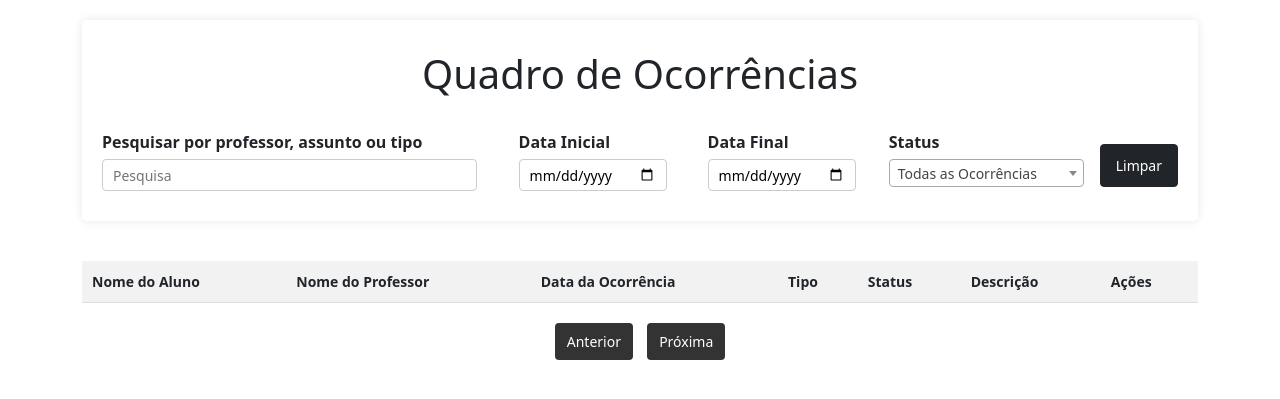
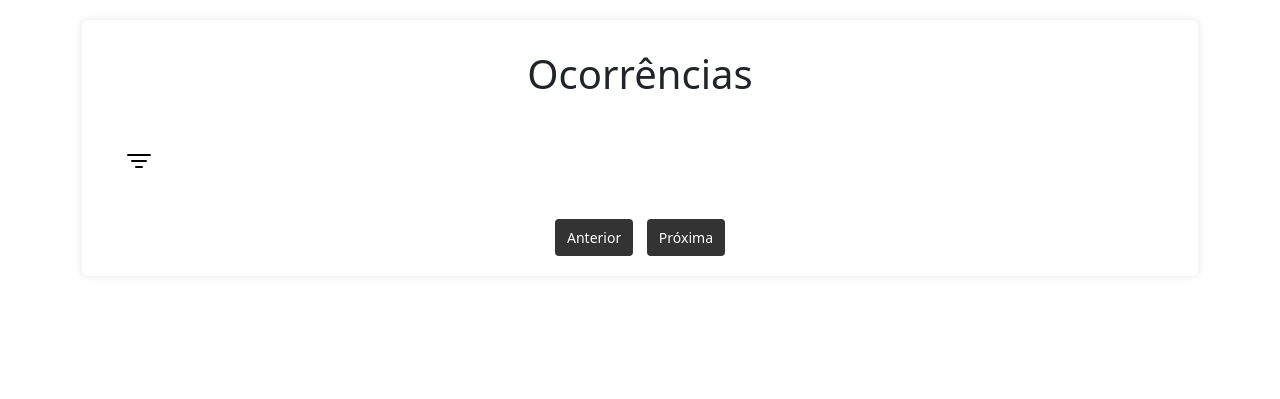
Before and after one commit to Homailson/SchoolWarden, a Flask app: template app/templates/common/manager_occurrence.html in a window 1280 px wide. Shown: the part 77-476 px from the top of the page. Run offline with Flask 3, Linux system fonts and the light colour scheme; the template is opened without the code that fills it: most values are stand-ins (such as "Sample title", 1, 10 or a date in 2020); lists and menus that the app fills with data are empty; some libraries are stand-ins or nearby versions.

Commit message:
gerir ocorrencias esta bom

```diff
--- a/app/static/css/style.css
+++ b/app/static/css/style.css
@@ -1,10 +1,8 @@
-h1 {
+/* Estilos Globais e Gerais */
+h1,
+h2 {
     margin-top: 10px;
     margin-bottom: 10px;
-}
-
-h2 {
-    margin-top: 10px;
 }
 
 .navbar-nav {
@@ -44,38 +42,22 @@ h2 {
 .form-control:focus {
     border-color: #495057;
     box-shadow: 0 0 0 0.2rem rgba(0, 0, 0, 0.1);
-
 }
 
-.vertical-menu {
-    margin-top: 20px;
+/* Estilos para Menu Vertical e Botões */
+.vertical-menu .btn {
+    width: 180px;
+    padding: 10px 15px;
+    border-radius: 4px;
+    font-size: 14px;
+    cursor: pointer;
 }
 
-.vertical-menu .btn.btn-block {
-    width: 180px;
-}
-
-.vertical-menu .btn.btn-block:hover {
+.vertical-menu .btn:hover {
     background-color: #555;
 }
 
-.container {
-    display: flex;
-    flex-direction: column;
-}
-
-.teacher_form {
-    width: 75%;
-    margin-top: 2rem;
-    align-self: center;
-}
-
-.student_form {
-    width: 75%;
-    margin-top: 2rem;
-    align-self: center;
-}
-
+/* Estilos para Layout Responsivo */
 @media (max-width: 992px) {
     .vertical-menu {
         text-align: center;
@@ -217,37 +240,48 @@ select {
 
 .btn-delete {
     background-color: #dc3545;
-    color: #fff;
-    border: none;
 }
 
 .btn-delete:hover {
     background-color: #c82333;
 }
 
-table {
-    width: 100%;
-    border-collapse: collapse;
-    margin-top: 20px;
-    font-size: 14px;
+/* Estilos para Cards e Grupos de Botões */
+.card-deck {
+    display: grid;
+    grid-template-columns: repeat(auto-fit, minmax(300px, 1fr));
+    grid-gap: 20px;
 }
 
-th,
-td {
-    padding: 10px;
-    text-align: left;
-    border-bottom: 1px solid #ddd;
+.card {
+    background-color: #fff;
+    padding: 15px;
+    border-radius: 5px;
+    box-shadow: 0 4px 8px rgba(0, 0, 0, 0.1);
 }
 
-th {
-    background-color: #f2f2f2;
+.card-title {
+    font-size: 1.2rem;
     font-weight: bold;
+    margin-bottom: 10px;
 }
 
-tbody tr:nth-child(even) {
-    background-color: #f9f9f9;
+.card-subtitle {
+    font-size: 1rem;
+    color: #666;
+    margin-bottom: 10px;
 }
 
+.card-text {
+    font-size: 1rem;
+    margin-bottom: 10px;
+}
+
+.btn-group {
+    margin-top: 10px;
+}
+
+/* Estilos para Paginação e Área de Filtro */
 #pagination {
     margin-top: 20px;
     text-align: center;
@@ -268,47 +302,63 @@ tbody tr:nth-child(even) {
     background-color: #555;
 }
 
-.filter_area {
-    display: flex;
+/* Estilos para Área de Filtro */
+.filter-menu {
+    background-color: #ffffff;
+    padding: 5px;
+    margin-bottom: 5px;
 }
 
-
-.filter_area label {
-    font-size: 1rem;
-    font-weight: bolder;
-    white-space: nowrap;
-    overflow: hidden;
+.filter-group {
+    margin-bottom: 10px;
 }
 
-.searchInput {
-    flex: 1;
-    width: 90%;
-    height: 2rem;
+.filter-group label {
+    display: block;
+    font-weight: bold;
+    margin-bottom: 5px;
 }
 
-.start_date {
-    height: 2rem;
+.filter-group input,
+.filter-group select {
+    width: 100%;
+    padding: 8px;
+    border: 1px solid #dddddd;
+    border-radius: 4px;
+    font-size: 14px;
 }
 
-.end_date {
-    height: 2rem;
+.filter-group input[type="date"] {
+    padding: 6px;
 }
 
-.select2-container--default .select2-selection--single {
-    height: 2rem;
+.filter-group select {
+    padding: 8px;
 }
 
-button.btn.btn-dark.filter {
-    height: 60%;
-    align-self: center;
-    margin-left: 1rem;
+.btn-dark {
+    background-color: #343a40;
+    color: #ffffff;
+    border: 1px solid #343a40;
 }
 
-button.btn.btn-dark.filter {
-    box-shadow: none;
+.btn-dark:hover {
+    background-color: #23272b;
+    border-color: #1d2124;
 }
 
+.hidden {
+    display: none;
+}
+
+/* Estilos para Títulos de Seção */
 .container__occurrence__title {
     margin-bottom: 2rem;
     text-align: center;
 }
+
+.rotate-up {
+    transform: rotate(180deg);
+    transition: transform 0.3s ease;
+    /* adiciona uma transição suave para a rotação */
+}
--- a/app/templates/common/manager_occurrence.html
+++ b/app/templates/common/manager_occurrence.html
@@ -15,38 +15,49 @@ Usuário
 {% block content %}
 
 <div class="container__occurrence">
-    <h1 class="container__occurrence__title">Quadro de Ocorrências</h1>
-    <div class="filter_area">
-        {% if user_role == 'manager' %}
-        <div class="filter_group">
-            <label for="searchInput">Pesquisa por aluno, professor, assunto ou tipo</label>
-            <input class="searchInput" type="text" id="searchInput" placeholder="Pesquisa" onkeyup="fetchOccurrences()">
+    <h1 class="container__occurrence__title">Ocorrências</h1>
+    <div class="filter-menu">
+        <button id="toggleFilterBtn" class="btn btn-link" onclick="toggleFilters()">
+            <svg xmlns="http://www.w3.org/2000/svg" width="32" height="32" color="black" fill="currentColor"
+                class="bi bi-filter" viewBox="0 0 16 16">
+                <path
+                    d="M6 10.5a.5.5 0 0 1 .5-.5h3a.5.5 0 0 1 0 1h-3a.5.5 0 0 1-.5-.5m-2-3a.5.5 0 0 1 .5-.5h7a.5.5 0 0 1 0 1h-7a.5.5 0 0 1-.5-.5m-2-3a.5.5 0 0 1 .5-.5h11a.5.5 0 0 1 0 1h-11a.5.5 0 0 1-.5-.5" />
+            </svg>
+        </button>
+
+        <div id="filterMenu" class="hidden">
+            {% if user_role == 'teacher' %}
+            <div class="filter-group">
+                <label for="searchInput">Pesquisar por aluno, assunto ou tipo</label>
+                <input class="searchInput form-control" type="text" id="searchInput" placeholder="Pesquisar"
+                    onkeyup="fetchOccurrences()">
             </div>
-        {% elif user_role == 'teacher' %}
-        <div class="filter_group">
-            <label for="searchInput">Pesquisar por aluno, assunto ou tipo</label>
-            <input class="searchInput" type="text" id="searchInput" placeholder="Pesquisa" onkeyup="fetchOccurrences()">
+            {% elif user_role == 'student' %}
+            <div class="filter-group">
+                <label for="searchInput">Pesquisar professor, assunto ou tipo</label>
+                <input class="searchInput form-control" type="text" id="searchInput" placeholder="Pesquisar"
+                    onkeyup="fetchOccurrences()">
             </div>
             {% else %}
-        <div class="filter_group">
-            <label for="searchInput">Pesquisar por professor, assunto ou tipo</label>
-            <input class="searchInput" type="text" id="searchInput" placeholder="Pesquisa" onkeyup="fetchOccurrences()">
+            <div class="filter-group">
+                <label for="searchInput">Pesquisar por aluno, professor, assunto ou tipo</label>
+                <input class="searchInput form-control" type="text" id="searchInput" placeholder="Pesquisar"
+                    onkeyup="fetchOccurrences()">
             </div>
             {% endif %}
-
-        <div class="filter_group">
+            <div class="filter-group">
                 <label for="start_date">Data Inicial</label>
-            <input class="start_date" type="date" id="start_date" onchange="fetchOccurrences()">
+                <input class="start_date form-control" type="date" id="start_date" onchange="fetchOccurrences()">
             </div>
 
-        <div class="filter_group">
+            <div class="filter-group">
                 <label for="end_date">Data Final</label>
-            <input class="end_date" type="date" id="end_date" onchange="fetchOccurrences()">
+                <input class="end_date form-control" type="date" id="end_date" onchange="fetchOccurrences()">
             </div>
 
-        <div class="filter_group">
+            <div class="filter-group">
                 <label for="filterStatus">Status</label>
-            <select class="filterStatus" id="filterStatus" onchange="fetchOccurrences()">
+                <select class="filterStatus form-control" id="filterStatus" onchange="fetchOccurrences()">
                     <option value="all">Todas as Ocorrências</option>
                     <option value="pending">Ocorrências Pendentes</option>
                 </select>
@@ -56,28 +67,15 @@ Usuário
         </div>
     </div>
 
-<table id="ocorrenciasTable">
-    <thead>
-        <tr>
-            <th>Nome do Aluno</th>
-            <th>Nome do Professor</th>
-            <th>Data da Ocorrência</th>
-            <th>Tipo</th>
-            <th>Status</th>
-            <th>Descrição</th>
-            <th>Ações</th>
-        </tr>
-    </thead>
-    <tbody>
-        <!-- O conteúdo é preenchido pela função JS -->
-    </tbody>
-</table>
+
+    <div class="card-deck">
+        <!-- Cards são preenchidos pela função JS -->
+    </div>
 
     <div id="pagination">
         <button onclick="prevPage()">Anterior</button>
         <span id="pageInfo"></span>
         <button onclick="nextPage()">Próxima</button>
-</div>
     </div>
 
     <!-- Modal Genérico para Descrição e Solução -->
@@ -87,13 +85,13 @@ Usuário
             <h2 id="modalContentTitle"></h2>
             <div id="modalContentView">
                 <p id="modalContentText"></p>
-            <button id="editButton" onclick="editContent('contentModal')">Editar</button>
-            <button onclick="closeModal('contentModal')">Fechar</button>
+                <button id="editButton" class="btn btn-dark" onclick="editContent('contentModal')">Editar</button>
+                <button class="btn btn-dark" onclick="closeModal('contentModal')">Fechar</button>
             </div>
             <div id="modalContentEdit" style="display:none;">
                 <textarea id="modalContentTextarea" rows="4" cols="50"></textarea>
-            <button onclick="saveContent('contentModal', '{{ csrf_token() }}')">Salvar</button>
-            <button onclick="cancelEdit('contentModal')">Cancelar</button>
+                <button class="btn btn-dark" onclick="saveContent('contentModal', '{{ csrf_token() }}')">Salvar</button>
+                <button class="btn btn-dark" onclick="cancelEdit('contentModal')">Cancelar</button>
             </div>
         </div>
     </div>
@@ -112,7 +110,6 @@ Usuário
             const endDate = document.getElementById('end_date').value;
             const status = document.getElementById('filterStatus').value;
 
-
             let url = `/${userRole}/manager_occurrence/search?query=${query}&start_date=${startDate}&end_date=${endDate}&page=${currentPage}`;
 
             if (status !== 'all') {
@@ -122,18 +119,16 @@ Usuário
             fetch(url)
                 .then(response => response.json())
                 .then(data => {
-                const tableBody = document.querySelector('#ocorrenciasTable tbody');
-                tableBody.innerHTML = data.occurrences.map(occurrence => {
+                    const cardDeck = document.querySelector('.card-deck');
+                    cardDeck.innerHTML = data.occurrences.map(occurrence => {
                         const statusClass = occurrence.status === 'pendente' ? 'status-pending' : 'status-resolved';
                         return `
-                        <tr>
-                            <td>${occurrence.student}</td>
-                            <td>${occurrence.teacher}</td>
-                            <td>${occurrence.date}</td>
-                            <td>${occurrence.classification}</td>
-                            <td><span class="${statusClass}"></span></td>
-                            <td>${occurrence.description.substring(0, 30)}${occurrence.description.length > 30 ? '...' : ''}</td>
-                            <td>
+                        <div class="card">
+                            <div class="card-body">
+                                <h5 class="card-title">Aluno(a): ${occurrence.student}</h5>
+                                <h6 class="card-subtitle mb-2 text-muted">Professor(a): ${occurrence.teacher} - Data: ${occurrence.date}</h6>
+                                <p class="card-text">Descrição: ${occurrence.description.substring(0, 30)}${occurrence.description.length > 30 ? '...' : ''}</p>
+                                <p class="card-text">Status: <span class="${statusClass}"></span></p>
                                 <div class="btn-group">
                                     <button class="btn btn-primary" onclick="viewContent('description', '${occurrence.id}', '${occurrence.description}')">Descrição completa</button>
                                     <button class="btn btn-success" onclick="viewContent('solution', '${occurrence.id}', '${occurrence.solution}')">Solução</button>
@@ -146,8 +141,8 @@ Usuário
                                     </button>
                                     {% endif %}
                                 </div>
-                            </td>
-                        </tr>`;
+                            </div>
+                        </div>`;
                     }).join('');
 
                     document.getElementById('pageInfo').innerText = `Página ${data.current_page} de ${data.total_pages}`;
@@ -279,5 +274,22 @@ Usuário
         });
     </script>
 
+    <script>
+        function toggleFilters() {
+            var filterMenu = document.getElementById('filterMenu');
+            var toggleBtn = document.getElementById('toggleFilterBtn');
+            var icon = toggleBtn.querySelector('svg.bi-filter');
+
+            if (filterMenu.classList.contains('hidden')) {
+                filterMenu.classList.remove('hidden');
+                icon.setAttribute('class', 'bi bi-filter rotate-up'); // adiciona classe para girar o ícone para cima
+            } else {
+                filterMenu.classList.add('hidden');
+                icon.setAttribute('class', 'bi bi-filter'); // restaura a classe padrão do ícone
+            }
+        }
+    </script>
+
+
     <script src="{{ url_for('static', filename='js/select2.js') }}"></script>
     {% endblock %}
```
Also changed, not shown: other parts of app/static/css/style.css (+57 -16 lines). Lines whose indentation alone changed are shown as unchanged.
